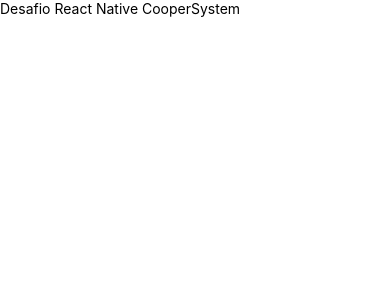
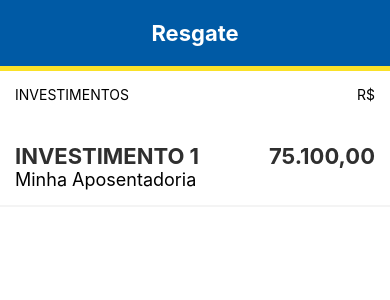
Before and after one commit to phac21/desafioReactNativeCS, a React Native app: screen / in a window 390 px wide. Shown: the top 300 px of the page. Built offline with nearby package versions, Linux system fonts and the light colour scheme.

Commit message:
:sparkles:  Cria layout da tela de Investimentos e prepara consumo de API

```diff
--- a/App.js
+++ b/App.js
@@ -1,14 +1,12 @@
 import React from 'react';
-import { Text, StatusBar } from "react-native";
+import {StatusBar} from "react-native";
 import Investimentos from './src/screens/Investimentos';
-
 
 export default function App(){
   return(
     <>
       <StatusBar barStyle="light-content"/>
       <Investimentos/>
-
     </>
   )
 };
--- a/package.json
+++ b/package.json
@@ -10,6 +10,7 @@
     "lint": "eslint ."
   },
   "dependencies": {
+    "axios": "^0.25.0",
     "react": "17.0.2",
     "react-native": "0.67.2"
   },
--- a/src/screens/Investimentos.js
+++ b/src/screens/Investimentos.js
@@ -1,11 +1,79 @@
 import React, { useState, useEffect } from "react";
 
-import { View, Text, StyleSheet, Platform, FlatList} from "react-native";
+import { View, Text, StyleSheet, FlatList, TouchableOpacity} from "react-native";
 
 export default function Investimentos(){
+    const [investimentos, setInvestimentos] = useState('');
+
     return(
         <View>
-            <Text>Desafio React Native CooperSystem</Text>
+            <Text style={styles.screenTitle}>Resgate</Text>
+            <View style={styles.screenDescription}>
+                <Text>INVESTIMENTOS</Text>
+                <Text>R$</Text>
+            </View>
+
+            <TouchableOpacity
+                    style={styles.investimentoButton}
+                    activeOpacity={0.6}
+                >
+                    <View style={styles.investimentoInfo}>
+                        <Text style={styles.investimentoTitle}>
+                            INVESTIMENTO 1
+                        </Text>
+                        <Text style={styles.investimentoTitle}>
+                            75.100,00
+                        </Text>
+                    </View>
+                    <Text style={styles.investimentoDescription}>
+                        Minha Aposentadoria
+                    </Text>
+            </TouchableOpacity>
+
+
+            {/* <FlatList/> */}
+
         </View>
     )
 }
+const styles = StyleSheet.create({
+    viewStyle: {
+        backgroundColor: '#F4F4F4',
+    },
+    screenTitle:{
+        backgroundColor: '#005AA5',
+        color: '#fff',
+        fontSize: 22,
+        fontWeight: 'bold',
+        padding: 20,
+        textAlign: 'center',
+        borderBottomWidth: 5,
+        borderBottomColor: '#FAE128',
+    },
+    screenDescription: {
+        flexDirection: 'row',
+        justifyContent: 'space-between',
+        padding: 15,
+        fontSize: 18,
+    },
+    investimentoButton:{
+        backgroundColor: '#fff',
+        padding: 15,
+        borderBottomWidth: 2,
+        borderBottomColor: '#f4f4f4',
+        marginVertical: 10,
+    },
+    investimentoInfo:{
+        flexDirection: 'row',
+        justifyContent: 'space-between',
+    },
+    investimentoTitle:{
+        fontSize: 22,
+        fontWeight: 'bold',
+        color: '#2F2F2F',
+    },
+    investimentoDescription:{
+        fontSize: 18,
+    }
+
+})
--- /dev/null
+++ b/src/services/Api.js
@@ -0,0 +1,5 @@
+import axios from 'axios';
+
+export const api = axios.create({
+    baseURL: 'https://run.mocky.io/v3/ca4ec77d-b941-4477-8a7f-95d4daf7a653',
+  });
```
Also changed, not shown: 1 other file (tests, documents, lock files or other folders).
